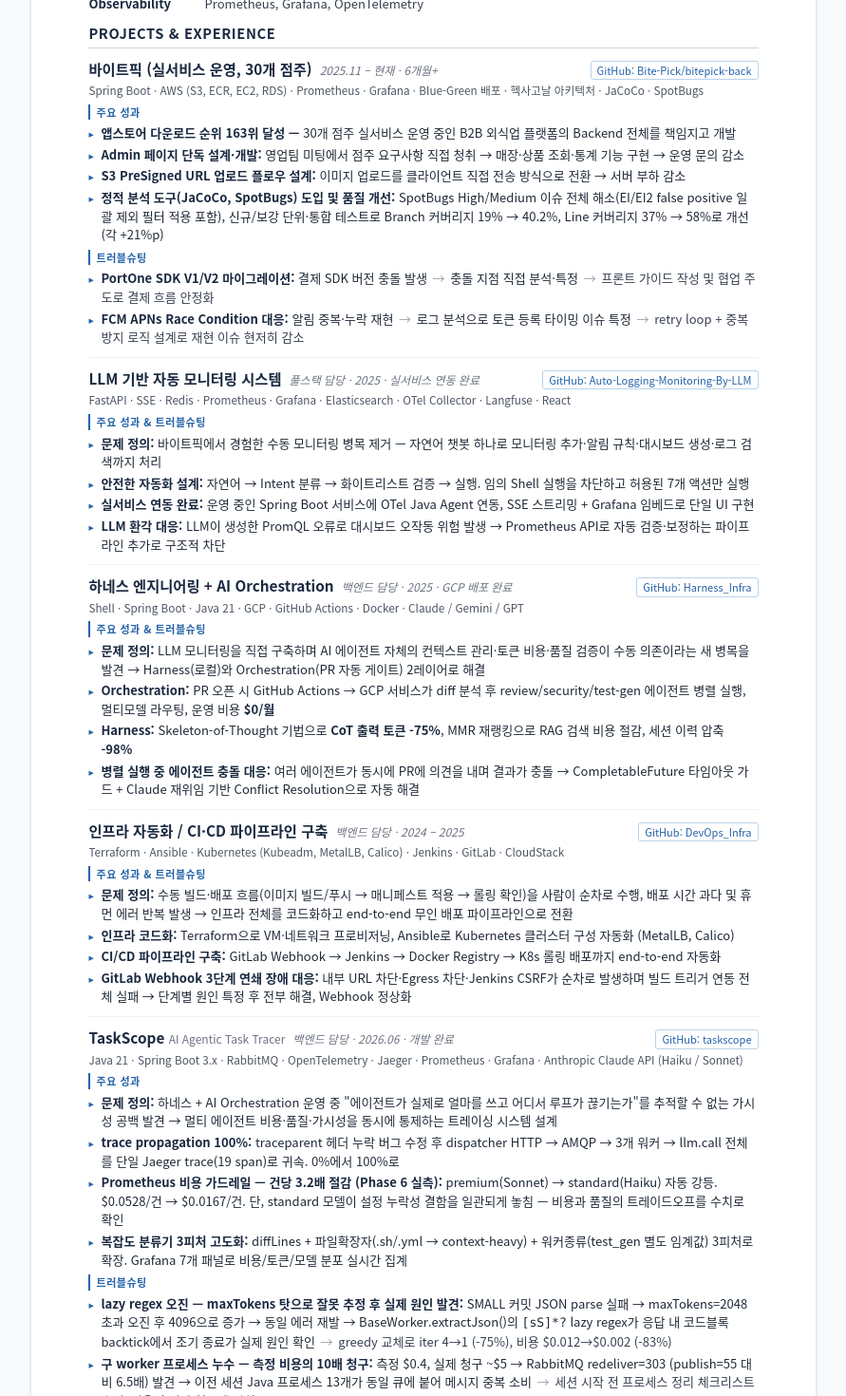
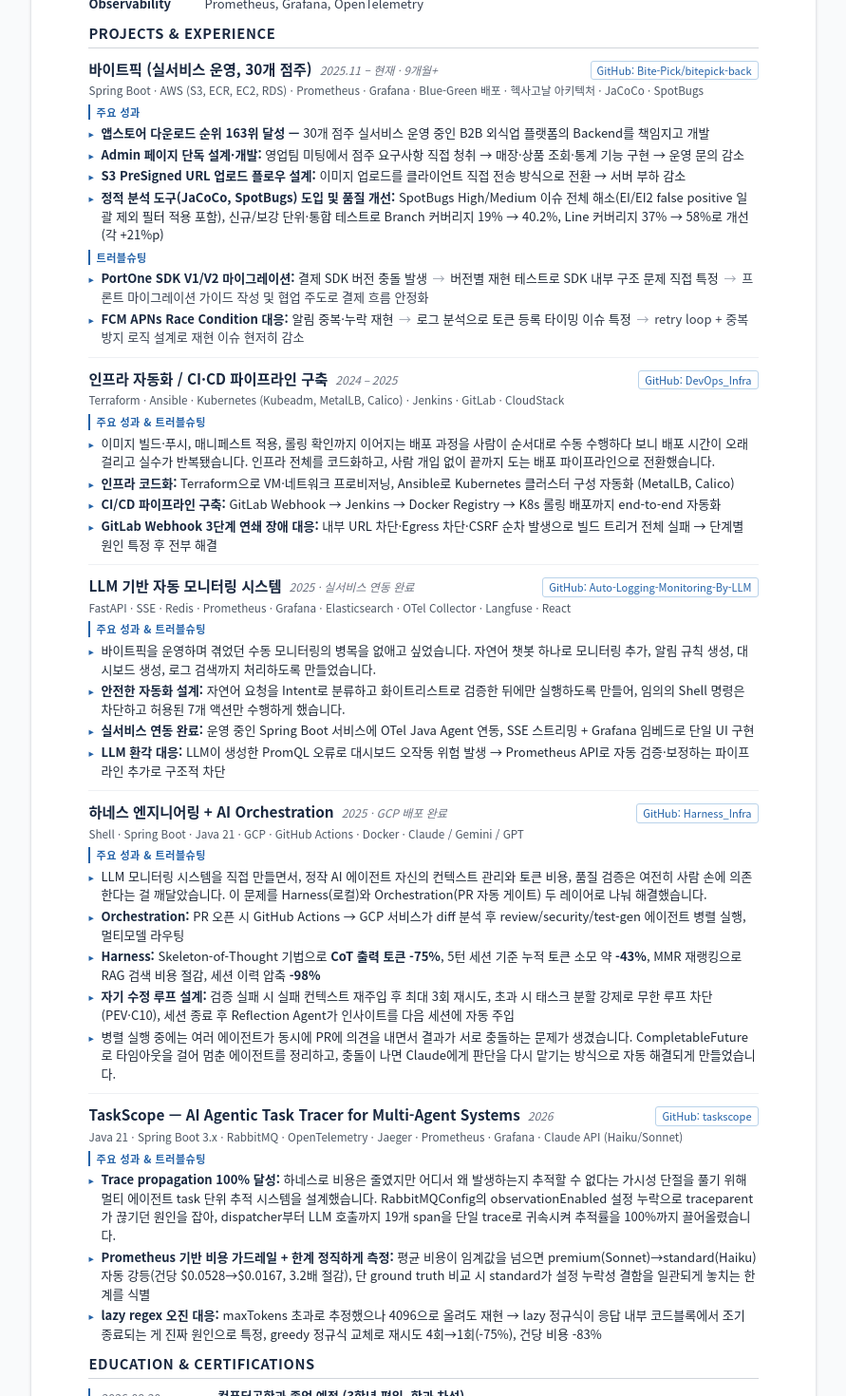
Before and after one commit to Minsu4302/Portfolio, a Next.js app: page /resume in a window 1280 px wide. Shown: the part 440-1910 px from the top of the page at 95% size, without its empty margins (194-1085 px from the left). Built offline with nearby package versions, Linux system fonts and the light colour scheme.

Commit message:
revise_v10
Signed-off-by: ChaMinsu <gkdltpa1@naver.com>

```diff
--- a/src/app/page.tsx
+++ b/src/app/page.tsx
@@ -43,7 +43,7 @@
       </main>
 
       <footer className="border-t border-gray-100 py-6 text-center text-xs text-gray-400">
-        © 2026 차민수. Built with Next.js + Tailwind CSS.
+        © 2026 차민수 · <a href="https://github.com/Minsu4302/Portfolio" target="_blank" rel="noopener noreferrer" className="hover:text-brand transition-colors duration-150">Designed &amp; Developed by Minsu Cha</a>
       </footer>
     </>
   )
--- a/src/app/projects/[slug]/page.tsx
+++ b/src/app/projects/[slug]/page.tsx
@@ -57,7 +57,7 @@
       </main>
 
       <footer className="border-t border-gray-100 py-6 text-center text-xs text-gray-400">
-        © 2026 차민수. Built with Next.js + Tailwind CSS.
+        © 2026 차민수 · <a href="https://github.com/Minsu4302/Portfolio" target="_blank" rel="noopener noreferrer" className="hover:text-brand transition-colors duration-150">Designed &amp; Developed by Minsu Cha</a>
       </footer>
     </>
   )
--- a/src/app/resume/page.tsx
+++ b/src/app/resume/page.tsx
@@ -33,9 +33,10 @@
 .resume-content .header h1 {
   font-size: 23pt;
   font-weight: 800;
-  color: #1a2940;
   letter-spacing: -0.5px;
 }
+.resume-content .header h1 .name-gray { color: #475569; }
+.resume-content .header h1 .name-blue { color: #2563a8; }
 .resume-content .header .positioning {
   margin-top: 16px;
   font-size: 10.8pt;
@@ -204,7 +205,7 @@
 
 const html = `
 <div class="header">
-  <h1>차민수</h1>
+  <h1><span class="name-gray">Minsu</span><span class="name-blue">Cha</span></h1>
   <div class="positioning">직접 운영하며 만난 병목을 비용과 안전성을 통제할 수 있는 자동화로 해결하고, 그 해결이 남긴 다음 질문을 따라가며 성장하는 백엔드 개발자가 되겠습니다</div>
 </div>
 
@@ -232,7 +233,7 @@
     <div class="project-header">
       <div class="project-title-wrap">
         <span class="project-title">바이트픽 (실서비스 운영, 30개 점주)</span>
-        <span class="project-meta">2025.11 – 현재 · 6개월+</span>
+        <span class="project-meta">2025.11 – 현재 · 9개월+</span>
       </div>
       <a class="project-link" href="https://github.com/Bite-Pick/bitepick-back">GitHub: Bite-Pick/bitepick-back</a>
     </div>
@@ -240,7 +241,7 @@
 
     <div class="project-category">주요 성과</div>
     <ul>
-      <li><b>앱스토어 다운로드 순위 163위 달성 —</b> 30개 점주 실서비스 운영 중인 B2B 외식업 플랫폼의 Backend 전체를 책임지고 개발</li>
+      <li><b>앱스토어 다운로드 순위 163위 달성 —</b> 30개 점주 실서비스 운영 중인 B2B 외식업 플랫폼의 Backend를 책임지고 개발</li>
       <li><b>Admin 페이지 단독 설계·개발:</b> 영업팀 미팅에서 점주 요구사항 직접 청취 &rarr; 매장·상품 조회·통계 기능 구현 &rarr; 운영 문의 감소</li>
       <li><b>S3 PreSigned URL 업로드 플로우 설계:</b> 이미지 업로드를 클라이언트 직접 전송 방식으로 전환 &rarr; 서버 부하 감소</li>
       <li><b>정적 분석 도구(JaCoCo, SpotBugs) 도입 및 품질 개선:</b> SpotBugs High/Medium 이슈 전체 해소(EI/EI2 false positive 일괄 제외 필터 적용 포함), 신규/보강 단위·통합 테스트로 Branch 커버리지 19% &rarr; 40.2%, Line 커버리지 37% &rarr; 58%로 개선(각 +21%p)</li>
@@ -248,7 +249,7 @@
 
     <div class="project-category">트러블슈팅</div>
     <ul class="ts-list">
-      <li><b>PortOne SDK V1/V2 마이그레이션:</b> 결제 SDK 버전 충돌 발생 <span class="arrow">&rarr;</span> 충돌 지점 직접 분석·특정 <span class="arrow">&rarr;</span> <span class="result">프론트 가이드 작성 및 협업 주도로 결제 흐름 안정화</span></li>
+      <li><b>PortOne SDK V1/V2 마이그레이션:</b> 결제 SDK 버전 충돌 발생 <span class="arrow">&rarr;</span> 버전별 재현 테스트로 SDK 내부 구조 문제 직접 특정 <span class="arrow">&rarr;</span> <span class="result">프론트 마이그레이션 가이드 작성 및 협업 주도로 결제 흐름 안정화</span></li>
       <li><b>FCM APNs Race Condition 대응:</b> 알림 중복·누락 재현 <span class="arrow">&rarr;</span> 로그 분석으로 토큰 등록 타이밍 이슈 특정 <span class="arrow">&rarr;</span> <span class="result">retry loop + 중복 방지 로직 설계로 재현 이슈 현저히 감소</span></li>
     </ul>
   </div>
@@ -256,8 +257,27 @@
   <div class="project">
     <div class="project-header">
       <div class="project-title-wrap">
+        <span class="project-title">인프라 자동화 / CI·CD 파이프라인 구축</span>
+        <span class="project-meta">2024 – 2025</span>
+      </div>
+      <a class="project-link" href="https://github.com/Minsu4302/DevOps_Infra">GitHub: DevOps_Infra</a>
+    </div>
+    <div class="project-stack">Terraform · Ansible · Kubernetes (Kubeadm, MetalLB, Calico) · Jenkins · GitLab · CloudStack</div>
+
+    <div class="project-category">주요 성과 &amp; 트러블슈팅</div>
+    <ul>
+      <li>이미지 빌드·푸시, 매니페스트 적용, 롤링 확인까지 이어지는 배포 과정을 사람이 순서대로 수동 수행하다 보니 배포 시간이 오래 걸리고 실수가 반복됐습니다. 인프라 전체를 코드화하고, 사람 개입 없이 끝까지 도는 배포 파이프라인으로 전환했습니다.</li>
+      <li><b>인프라 코드화:</b> Terraform으로 VM·네트워크 프로비저닝, Ansible로 Kubernetes 클러스터 구성 자동화 (MetalLB, Calico)</li>
+      <li><b>CI/CD 파이프라인 구축:</b> GitLab Webhook → Jenkins → Docker Registry → K8s 롤링 배포까지 end-to-end 자동화</li>
+      <li><b>GitLab Webhook 3단계 연쇄 장애 대응:</b> 내부 URL 차단·Egress 차단·CSRF 순차 발생으로 빌드 트리거 전체 실패 → 단계별 원인 특정 후 전부 해결</li>
+    </ul>
+  </div>
+
+  <div class="project">
+    <div class="project-header">
+      <div class="project-title-wrap">
         <span class="project-title">LLM 기반 자동 모니터링 시스템</span>
-        <span class="project-meta">풀스택 담당 · 2025 · 실서비스 연동 완료</span>
+        <span class="project-meta">2025 · 실서비스 연동 완료</span>
       </div>
       <a class="project-link" href="https://github.com/Minsu4302/Auto-Logging-Monitoring-By-LLM">GitHub: Auto-Logging-Monitoring-By-LLM</a>
     </div>
@@ -265,10 +285,10 @@
 
     <div class="project-category">주요 성과 &amp; 트러블슈팅</div>
     <ul>
-      <li><b>문제 정의:</b> 바이트픽에서 경험한 수동 모니터링 병목 제거 — 자연어 챗봇 하나로 모니터링 추가·알림 규칙·대시보드 생성·로그 검색까지 처리</li>
-      <li><b>안전한 자동화 설계:</b> 자연어 &rarr; Intent 분류 &rarr; 화이트리스트 검증 &rarr; 실행. 임의 Shell 실행을 차단하고 허용된 7개 액션만 실행</li>
+      <li>바이트픽을 운영하며 겪었던 수동 모니터링의 병목을 없애고 싶었습니다. 자연어 챗봇 하나로 모니터링 추가, 알림 규칙 생성, 대시보드 생성, 로그 검색까지 처리하도록 만들었습니다.</li>
+      <li><b>안전한 자동화 설계:</b> 자연어 요청을 Intent로 분류하고 화이트리스트로 검증한 뒤에만 실행하도록 만들어, 임의의 Shell 명령은 차단하고 허용된 7개 액션만 수행하게 했습니다.</li>
       <li><b>실서비스 연동 완료:</b> 운영 중인 Spring Boot 서비스에 OTel Java Agent 연동, SSE 스트리밍 + Grafana 임베드로 단일 UI 구현</li>
-      <li><b>LLM 환각 대응:</b> LLM이 생성한 PromQL 오류로 대시보드 오작동 위험 발생 &rarr; Prometheus API로 자동 검증·보정하는 파이프라인 추가로 구조적 차단</li>
+      <li><b>LLM 환각 대응:</b> LLM이 생성한 PromQL 오류로 대시보드 오작동 위험 발생 → Prometheus API로 자동 검증·보정하는 파이프라인 추가로 구조적 차단</li>
     </ul>
   </div>
 
@@ -276,7 +296,7 @@
     <div class="project-header">
       <div class="project-title-wrap">
         <span class="project-title">하네스 엔지니어링 + AI Orchestration</span>
-        <span class="project-meta">백엔드 담당 · 2025 · GCP 배포 완료</span>
+        <span class="project-meta">2025 · GCP 배포 완료</span>
       </div>
       <a class="project-link" href="https://github.com/Minsu4302/Harness_Infra">GitHub: Harness_Infra</a>
     </div>
@@ -284,54 +304,29 @@
 
     <div class="project-category">주요 성과 &amp; 트러블슈팅</div>
     <ul>
-      <li><b>문제 정의:</b> LLM 모니터링을 직접 구축하며 AI 에이전트 자체의 컨텍스트 관리·토큰 비용·품질 검증이 수동 의존이라는 새 병목을 발견 &rarr; Harness(로컬)와 Orchestration(PR 자동 게이트) 2레이어로 해결</li>
-      <li><b>Orchestration:</b> PR 오픈 시 GitHub Actions &rarr; GCP 서비스가 diff 분석 후 review/security/test-gen 에이전트 병렬 실행, 멀티모델 라우팅, 운영 비용 <b>$0/월</b></li>
-      <li><b>Harness:</b> Skeleton-of-Thought 기법으로 <b>CoT 출력 토큰 -75%</b>, MMR 재랭킹으로 RAG 검색 비용 절감, 세션 이력 압축 <b>-98%</b></li>
-      <li><b>병렬 실행 중 에이전트 충돌 대응:</b> 여러 에이전트가 동시에 PR에 의견을 내며 결과가 충돌 &rarr; CompletableFuture 타임아웃 가드 + Claude 재위임 기반 Conflict Resolution으로 자동 해결</li>
+      <li>LLM 모니터링 시스템을 직접 만들면서, 정작 AI 에이전트 자신의 컨텍스트 관리와 토큰 비용, 품질 검증은 여전히 사람 손에 의존한다는 걸 깨달았습니다. 이 문제를 Harness(로컬)와 Orchestration(PR 자동 게이트) 두 레이어로 나눠 해결했습니다.</li>
+      <li><b>Orchestration:</b> PR 오픈 시 GitHub Actions → GCP 서비스가 diff 분석 후 review/security/test-gen 에이전트 병렬 실행, 멀티모델 라우팅</li>
+      <li><b>Harness:</b> Skeleton-of-Thought 기법으로 <b>CoT 출력 토큰 -75%</b>, 5턴 세션 기준 누적 토큰 소모 약 <b>-43%</b>, MMR 재랭킹으로 RAG 검색 비용 절감, 세션 이력 압축 <b>-98%</b></li>
+      <li><b>자기 수정 루프 설계:</b> 검증 실패 시 실패 컨텍스트 재주입 후 최대 3회 재시도, 초과 시 태스크 분할 강제로 무한 루프 차단(PEV·C10), 세션 종료 후 Reflection Agent가 인사이트를 다음 세션에 자동 주입</li>
+      <li>병렬 실행 중에는 여러 에이전트가 동시에 PR에 의견을 내면서 결과가 서로 충돌하는 문제가 생겼습니다. CompletableFuture로 타임아웃을 걸어 멈춘 에이전트를 정리하고, 충돌이 나면 Claude에게 판단을 다시 맡기는 방식으로 자동 해결되게 만들었습니다.</li>
     </ul>
   </div>
 
   <div class="project">
     <div class="project-header">
       <div class="project-title-wrap">
-        <span class="project-title">인프라 자동화 / CI·CD 파이프라인 구축</span>
-        <span class="project-meta">백엔드 담당 · 2024 – 2025</span>
+        <span class="project-title">TaskScope — AI Agentic Task Tracer for Multi-Agent Systems</span>
+        <span class="project-meta">2026</span>
       </div>
-      <a class="project-link" href="https://github.com/Minsu4302/DevOps_Infra">GitHub: DevOps_Infra</a>
+      <a class="project-link" href="https://github.com/Minsu4302/taskscope">GitHub: taskscope</a>
     </div>
-    <div class="project-stack">Terraform · Ansible · Kubernetes (Kubeadm, MetalLB, Calico) · Jenkins · GitLab · CloudStack</div>
+    <div class="project-stack">Java 21 · Spring Boot 3.x · RabbitMQ · OpenTelemetry · Jaeger · Prometheus · Grafana · Claude API (Haiku/Sonnet)</div>
 
     <div class="project-category">주요 성과 &amp; 트러블슈팅</div>
     <ul>
-      <li><b>문제 정의:</b> 수동 빌드·배포 흐름(이미지 빌드/푸시 &rarr; 매니페스트 적용 &rarr; 롤링 확인)을 사람이 순차로 수행, 배포 시간 과다 및 휴먼 에러 반복 발생 &rarr; 인프라 전체를 코드화하고 end-to-end 무인 배포 파이프라인으로 전환</li>
-      <li><b>인프라 코드화:</b> Terraform으로 VM·네트워크 프로비저닝, Ansible로 Kubernetes 클러스터 구성 자동화 (MetalLB, Calico)</li>
-      <li><b>CI/CD 파이프라인 구축:</b> GitLab Webhook &rarr; Jenkins &rarr; Docker Registry &rarr; K8s 롤링 배포까지 end-to-end 자동화</li>
-      <li><b>GitLab Webhook 3단계 연쇄 장애 대응:</b> 내부 URL 차단·Egress 차단·Jenkins CSRF가 순차로 발생하며 빌드 트리거 연동 전체 실패 &rarr; 단계별 원인 특정 후 전부 해결, Webhook 정상화</li>
-    </ul>
-  </div>
-
-  <div class="project">
-    <div class="project-header">
-      <div class="project-title-wrap">
-        <span class="project-title">TaskScope <span class="role">AI Agentic Task Tracer</span></span>
-        <span class="project-meta">백엔드 담당 · 2026.06 · 개발 완료</span>
-      </div>
-      <a class="project-link" href="https://github.com/Minsu4302/taskscope">GitHub: taskscope</a>
-    </div>
-    <div class="project-stack">Java 21 · Spring Boot 3.x · RabbitMQ · OpenTelemetry · Jaeger · Prometheus · Grafana · Anthropic Claude API (Haiku / Sonnet)</div>
-
-    <div class="project-category">주요 성과</div>
-    <ul>
-      <li><b>문제 정의:</b> 하네스 + AI Orchestration 운영 중 "에이전트가 실제로 얼마를 쓰고 어디서 루프가 끊기는가"를 추적할 수 없는 가시성 공백 발견 &rarr; 멀티 에이전트 비용·품질·가시성을 동시에 통제하는 트레이싱 시스템 설계</li>
-      <li><b>trace propagation 100%:</b> traceparent 헤더 누락 버그 수정 후 dispatcher HTTP &rarr; AMQP &rarr; 3개 워커 &rarr; llm.call 전체를 단일 Jaeger trace(19 span)로 귀속. 0%에서 100%로</li>
-      <li><b>Prometheus 비용 가드레일 — 건당 3.2배 절감 (Phase 6 실측):</b> premium(Sonnet) &rarr; standard(Haiku) 자동 강등. $0.0528/건 &rarr; $0.0167/건. 단, standard 모델이 설정 누락성 결함을 일관되게 놓침 — 비용과 품질의 트레이드오프를 수치로 확인</li>
-      <li><b>복잡도 분류기 3피처 고도화:</b> diffLines + 파일확장자(.sh/.yml → context-heavy) + 워커종류(test_gen 별도 임계값) 3피처로 확장. Grafana 7개 패널로 비용/토큰/모델 분포 실시간 집계</li>
-    </ul>
-
-    <div class="project-category">트러블슈팅</div>
-    <ul class="ts-list">
-      <li><b>lazy regex 오진 — maxTokens 탓으로 잘못 추정 후 실제 원인 발견:</b> SMALL 커밋 JSON parse 실패 &rarr; maxTokens=2048 초과 오진 후 4096으로 증가 &rarr; 동일 에러 재발 &rarr; BaseWorker.extractJson()의 <code>[\s\S]*?</code> lazy regex가 응답 내 코드블록 backtick에서 조기 종료가 실제 원인 확인 <span class="arrow">&rarr;</span> <span class="result">greedy 교체로 iter 4&rarr;1 (-75%), 비용 $0.012&rarr;$0.002 (-83%)</span></li>
-      <li><b>구 worker 프로세스 누수 — 측정 비용의 10배 청구:</b> 측정 $0.4, 실제 청구 ~$5 &rarr; RabbitMQ redeliver=303 (publish=55 대비 6.5배) 발견 &rarr; 이전 세션 Java 프로세스 13개가 동일 큐에 붙어 메시지 중복 소비 <span class="arrow">&rarr;</span> <span class="result">세션 시작 전 프로세스 정리 체크리스트 수립, 비용 측정값·청구액 일치</span></li>
+      <li><b>Trace propagation 100% 달성:</b> 하네스로 비용은 줄였지만 어디서 왜 발생하는지 추적할 수 없다는 가시성 단절을 풀기 위해 멀티 에이전트 task 단위 추적 시스템을 설계했습니다. RabbitMQConfig의 observationEnabled 설정 누락으로 traceparent가 끊기던 원인을 잡아, dispatcher부터 LLM 호출까지 19개 span을 단일 trace로 귀속시켜 추적률을 100%까지 끌어올렸습니다.</li>
+      <li><b>Prometheus 기반 비용 가드레일 + 한계 정직하게 측정:</b> 평균 비용이 임계값을 넘으면 premium(Sonnet)→standard(Haiku) 자동 강등(건당 $0.0528→$0.0167, 3.2배 절감), 단 ground truth 비교 시 standard가 설정 누락성 결함을 일관되게 놓치는 한계를 식별</li>
+      <li><b>lazy regex 오진 대응:</b> maxTokens 초과로 추정했으나 4096으로 올려도 재현 → lazy 정규식이 응답 내부 코드블록에서 조기 종료되는 게 진짜 원인으로 특정, greedy 정규식 교체로 재시도 4회→1회(-75%), 건당 비용 -83%</li>
     </ul>
   </div>
 </section>
--- a/src/components/About.tsx
+++ b/src/components/About.tsx
@@ -1,7 +1,7 @@
 const stats = [
   { num: '163위', label: '앱스토어\n다운로드 순위' },
   { num: '30개', label: '운영 중인\n점주 수' },
-  { num: '6개월+', label: '실서비스\n운영 기간' },
+  { num: '9개월+', label: '실서비스\n운영 기간' },
   { num: '차석', label: '학과\n성적 순위' },
 ]
 
@@ -18,7 +18,7 @@
         <div className="space-y-3 text-gray-600 text-sm leading-relaxed">
           <p>
             B2B 외식업 플랫폼{' '}
-            <span className="font-600 text-navy">바이트픽</span>에서 Backend를 단독으로 6개월 이상 운영하고 있습니다.
+            <span className="font-600 text-navy">바이트픽</span>에서 Backend를 단독으로 9개월 이상 운영하고 있습니다.
             30개 점주가 실제로 사용하는 서비스를 책임지며 앱스토어 다운로드 순위 163위를 달성했습니다.
           </p>
           <p>
--- a/src/data/projects.ts
+++ b/src/data/projects.ts
@@ -42,7 +42,7 @@
     role: '실서비스',
     status: '운영 중',
     period: '2025.11 – 현재',
-    duration: '6개월+',
+    duration: '9개월+',
     summary: '앱스토어 163위 달성 B2B 외식업 플랫폼. Backend 단독 담당.',
     image: '/icons/bytepick.svg',
     github: 'https://github.com/Bite-Pick/bitepick-back',
@@ -51,7 +51,7 @@
     stats: [
       { num: '163위', label: '앱스토어\n다운로드 순위' },
       { num: '30개', label: '운영 중인\n점주 수' },
-      { num: '6개월+', label: '실서비스\n운영 기간' },
+      { num: '9개월+', label: '실서비스\n운영 기간' },
       { num: '단독', label: 'Backend\n담당 체제' },
     ],
     background: `Prometheus·Grafana 기반 모니터링을 운영하며 알림 분석·규칙 추가·대시보드 관리 등 핵심 액션이 모두 사람을 거쳐야 한다는 구조적 한계를 직접 경험했습니다. 결제 흐름의 SDK 버전 충돌, FCM 알림의 타이밍 의존적 Race Condition, 운영팀의 반복적인 Admin 업무 요청 등 사람이 병목이 되는 구간을 직접 발견하고 제거하는 경험을 쌓았습니다.`,
@@ -65,7 +65,7 @@
       {
         title: 'PortOne SDK V1/V2 마이그레이션',
         problem: '결제 흐름에서 SDK 버전 충돌 발생. 프론트 단독 해결 불가 상황',
-        solution: 'SDK 내부 동작 분석으로 충돌 지점 직접 특정. 프론트 마이그레이션 가이드 작성 및 협업 주도',
+        solution: '버전별 재현 테스트로 SDK 내부 구조 문제 직접 특정. 프론트 마이그레이션 가이드 작성 및 협업 주도',
         result: '결제 흐름 안정화 및 배포 완료. 프론트 연동 작업 간소화',
       },
       {
@@ -130,24 +130,31 @@
     role: '백엔드 담당',
     status: 'GCP 배포 완료',
     period: '2025',
-    summary: 'AI 에이전트 실행 환경 전체를 설계한 2레이어 인프라.',
+    summary: 'AI 에이전트 실행 환경과 자기 수정 루프를 함께 설계한 인프라.',
     image: '/icons/harness.svg',
     github: 'https://github.com/Minsu4302/Harness_Infra',
-    stack: ['Shell', 'Spring Boot', 'Java 21', 'GCP', 'GitHub Actions', 'Docker', 'Claude Sonnet 4.6', 'Gemini 1.5 Flash', 'GPT-4o-mini', 'RAG', 'CoT'],
+    stack: ['Shell', 'Spring Boot', 'Java 21', 'GCP', 'GitHub Actions', 'Docker', 'Claude Sonnet 4.6', 'Gemini 1.5 Flash', 'GPT-4o-mini', 'RAG', 'CoT', 'PEV Loop'],
     stats: [
       { num: '-75%', label: 'CoT 출력\n토큰 절감' },
       { num: '-98%', label: '세션 이력\n자동 압축' },
-      { num: '89%', label: '제약\n자동화율' },
-      { num: '3개', label: '병렬 실행\nAI 에이전트' },
+      { num: '90%', label: '제약\n자동화율' },
+      { num: '3회', label: 'PEV 루프\n최대 재시도' },
     ],
-    background: `LLM 기반 자동 모니터링을 직접 구축하며 AI 에이전트 자체의 컨텍스트 관리·토큰 비용·코드 품질 검증이 수동 의존이라는 새 병목을 발견했습니다. Harness(로컬 컨텍스트 제어)와 Orchestration(GCP 기반 AI 게이트) 두 레이어로 구조적 해결.`,
+    background: `LLM 기반 자동 모니터링을 직접 구축하며 AI 에이전트 자체의 컨텍스트 관리·토큰 비용·코드 품질 검증이 수동 의존이라는 새 병목을 발견했습니다. 프롬프트 엔지니어링(무엇을 말할지) → 컨텍스트 엔지니어링(무엇을 볼지) → 하네스 엔지니어링(어디서 작동할지) → 루프 엔지니어링(스스로 수정하는지)까지 4단계로 문제를 분해하고, Harness(로컬 컨텍스트·루프 제어)와 Orchestration(GCP 기반 AI 게이트) 두 레이어로 구조적 해결.`,
     contributions: [
       { title: 'Orchestration — GCP 배포 완료', desc: 'PR 오픈 시 GitHub Actions 트리거 → GCP Spring Boot가 PR diff 분석 → review/security/test-gen 3개 에이전트 동적 선택 후 CompletableFuture 병렬 실행. 운영 비용 $0/월 (GCP Always Free).' },
       { title: '멀티모델 라우팅 + Conflict Resolution', desc: 'Claude Sonnet 4.6 / Gemini 1.5 Flash / GPT-4o-mini 역할별 동적 배분. 충돌 발생 시 Claude 재위임으로 자동 Conflict Resolution. PR Comment UI(<details> 토글) 자동 생성.' },
       { title: 'Harness — 토큰 비용 최적화', desc: 'SoT + complexity 분기로 CoT 출력 토큰 -75%, 5턴 누적 10,600 → 5,940 tokens (-43%). MMR 재랭킹(λ=0.5) + cksum 캐시로 RAG 품질·재검색 비용 동시 해결.' },
-      { title: '세션 압축 + 제약 자동화', desc: '세션 버퍼 자동 압축으로 10개 세션 이력 600줄 → 9줄 (-98%). C01~C09 린터 9개를 커밋·CI에서 자동 차단, 제약 자동화율 89%.' },
+      { title: '루프 엔지니어링 — 자기 수정 루프 설계', desc: 'L1 PEV 루프: 커밋 전 constraint-check.sh 검증 실패 시 실패 컨텍스트를 재주입하고 최대 3회 재시도. L2 Reflection Agent: 세션 종료 후 태스크·루프 히스토리를 분석해 reflection.md를 갱신, 다음 세션 context-loader.sh에 자동 주입. L3 C10 Loop Convergence: 3회 초과 시 태스크 분할을 강제해 무한 루프를 원천 차단.' },
+      { title: '세션 압축 + 제약 자동화', desc: '세션 버퍼 자동 압축으로 10개 세션 이력 600줄 → 9줄 (-98%). C01~C10 린터 10개 중 9개를 커밋·CI에서 자동 차단, 제약 자동화율 90%.' },
     ],
     troubleshooting: [
+      {
+        title: 'loop-runner.sh C10 수렴 실패 반복',
+        problem: 'PEV 루프가 동일한 constraint-check.sh 실패를 3회 넘게 반복. 실패 컨텍스트를 재주입해도 같은 지점에서 계속 막혀 태스크 자체의 범위가 너무 크다는 신호였음.',
+        solution: 'loop-runner.sh --status로 재시도 이력을 확인하고 --check로 실패 원인을 수동 재현. C10 규칙에 따라 3회 초과 시 자동으로 태스크 분할을 강제하도록 설계해, 동일 실패를 무한 반복하는 대신 더 작은 단위로 쪼개 재시도하게 함.',
+        result: '동일 실패의 무한 재시도 제거. 태스크 분할 후 각 하위 태스크가 1~2회 재시도 내에 PASS하도록 수렴 속도 개선.',
+      },
       {
         title: 'orchestrate.yml curl Connection refused — 원인 3단계 분류',
         problem: 'PR 오픈 시 orchestrate.yml이 GCP로 curl을 보냈지만 Connection refused. 에러 메시지만으로는 원인을 특정할 수 없어 단계적으로 접근 필요.',
```
Also changed, not shown: src/components/detail/arch/HarnessArch.tsx (+49 -14 lines).
